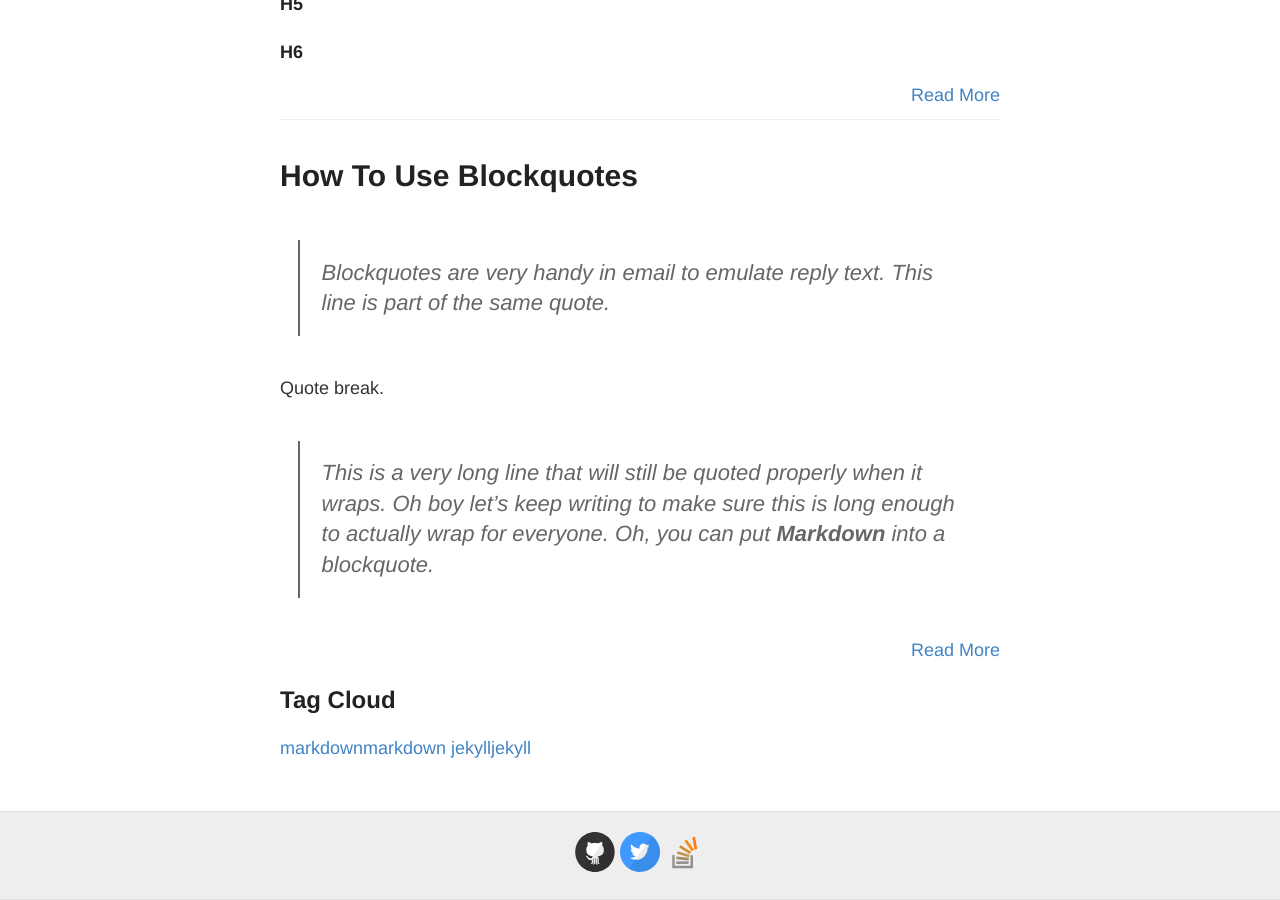
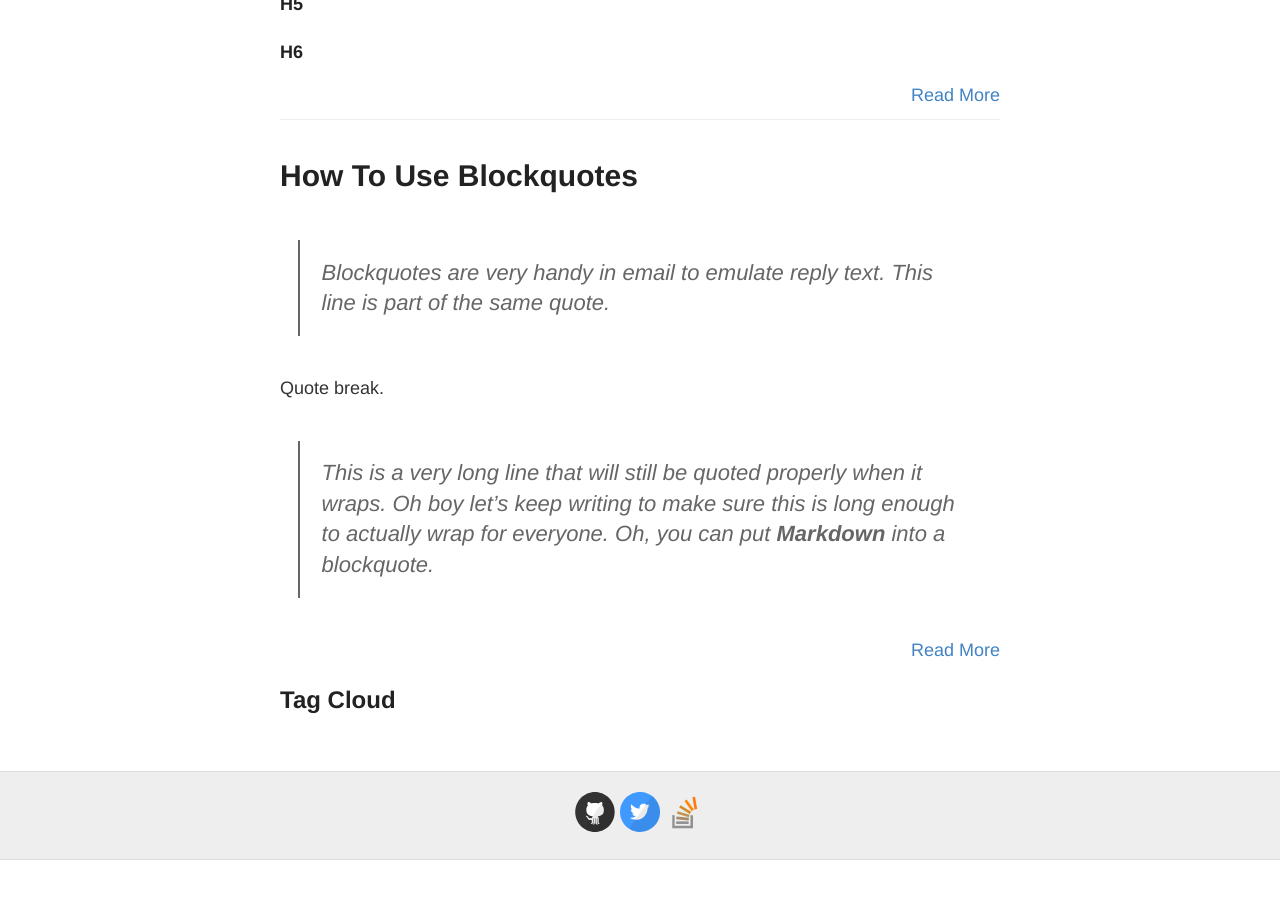
Before and after one commit to purbohadi/purbohadi, a Jekyll site: the page built from index.html, in a window 1280 px wide and 900 px high, scrolled down 4366 px. Built offline with Jekyll 4.4.1, drawn with Linux system fonts in a browser that asks for light colours; nearby versions of some CDN libraries; after the commit the page ends 5226 px from its top, so only the background shows below that.

```diff
--- a/_includes/tag_cloud.html
+++ b/_includes/tag_cloud.html
@@ -3,6 +3,6 @@
 {% endcomment %}
 {% for tag in site.tags %}
   <span class="tag-cloud-{{ tag | last | size | times: 10 | divided_by: site.tags.size }}">
-  	<a href="/blog/tag/{{ tag.slug }}/">{{ tag | first | slugize] }}{{ tag | first }}</a>
+  	<a href="{{ site.baseurl }}/blog/tag/{{ tag.slug }}/{{ tag | first | slugize] }}"></a>
   </span>
 {% endfor %}
```
